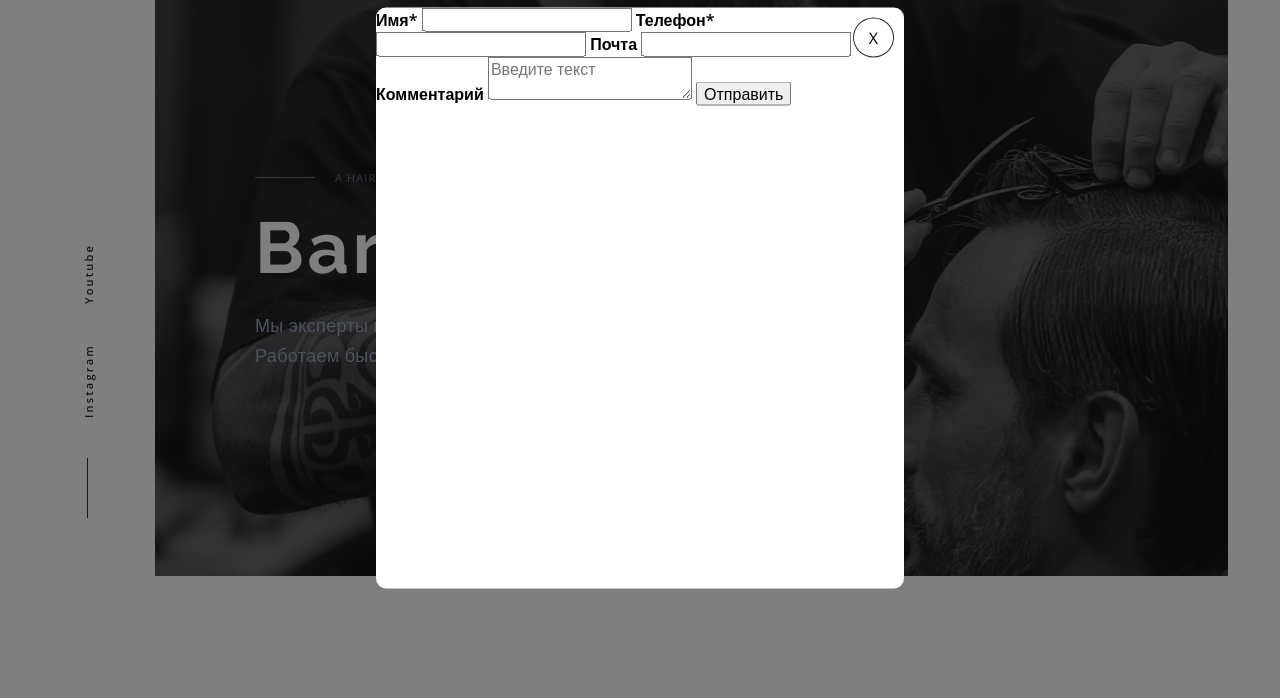
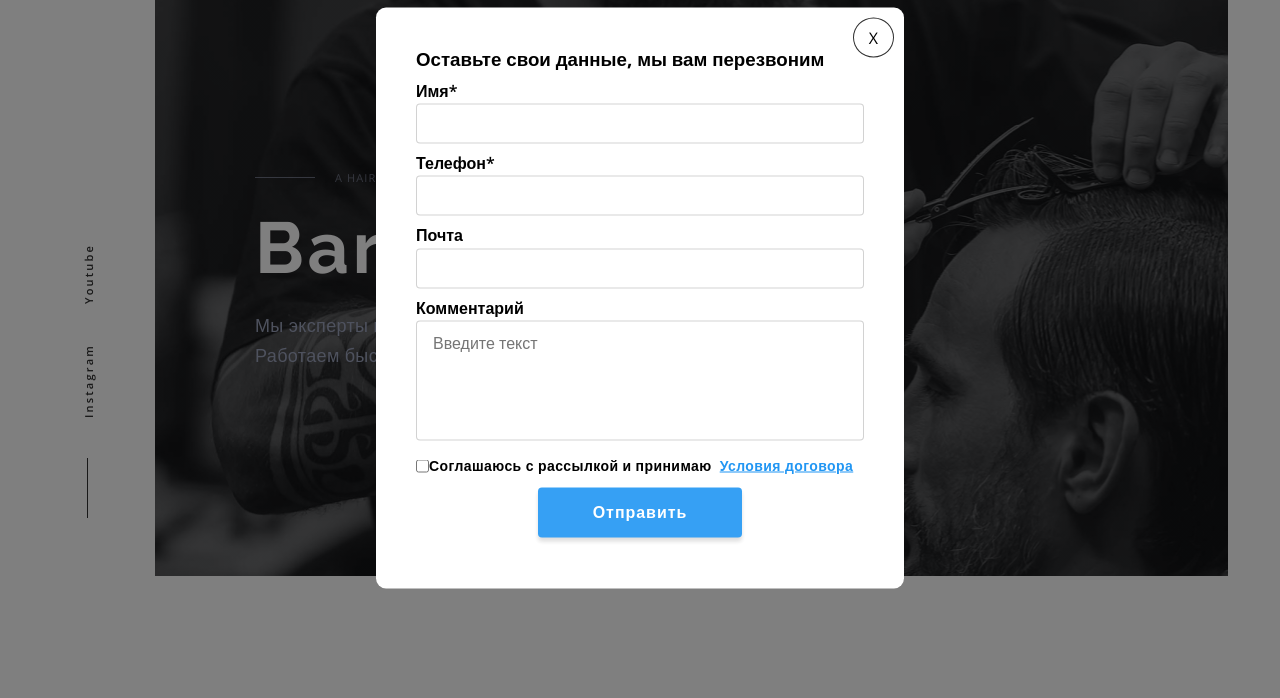
Before and after one commit to denis-tsibaev/Barbershop-lesson, a plain HTML site: page index.html in a window 1280 px wide. Shown: the part 102-800 px from the top of the page. Drawn offline with nearby package versions, Linux system fonts and the light colour scheme; a script that the page names is missing; files whose address does not match are found by name.

Commit message:
в процессе урока 2ч

```diff
--- a/css/style.css
+++ b/css/style.css
@@ -92,55 +92,6 @@ p {
 
 .description-dark {
   color: var(--description-dark);
-}
-
-.backdrop {
-  position: fixed;
-  top: 0;
-  left: 0;
-  width: 100%;
-  height: 100%;
-  background-color: rgba(0, 0, 0, 0.5);
-  opacity: 1;
-  transition: opacity 500ms;
-}
-
-.backdrop.is-hidden {
-  opacity: 0;
-  pointer-events: none;
-  visibility: hidden;
-}
-
-.backdrop .modal {
-  width: 528px;
-  height: 581px;
-  background-color: var(--white-color);
-  border-radius: 10px;
-  position: absolute;
-  left: 50%;
-  top: 50%;
-  transform: translate(-50%, -50%);
-  transition-duration: 500ms;
-}
-
-.modal-close-btn {
-  background-color: transparent;
-  border: 1px solid var(--font-dark-color);
-  padding: 10px 15px;
-  border-radius: 50%;
-
-  position: absolute;
-  top: 10px;
-  right: 10px;
-  cursor: pointer;
-
-  transition: background-color 250ms, color 500ms;
-}
-
-.modal-close-btn:hover,
-.modal-close-btn:focus {
-  background-color: var(--font-dark-color);
-  color: var(--white-color);
 }
 
 .list-no-style {
@@ -737,3 +688,123 @@ p {
 .footer a:active {
   color: var(--accent);
 }
+
+/* бэкдроп, модальное окно и форма */
+.backdrop {
+  position: fixed;
+  top: 0;
+  left: 0;
+  width: 100%;
+  height: 100%;
+  background-color: rgba(0, 0, 0, 0.5);
+  opacity: 1;
+  transition: opacity 500ms;
+}
+
+.backdrop.is-hidden {
+  opacity: 0;
+  pointer-events: none;
+  visibility: hidden;
+}
+
+.backdrop .modal {
+  width: 528px;
+  height: 581px;
+  background-color: var(--white-color);
+  border-radius: 10px;
+
+  padding: 40px;
+
+  position: absolute;
+  left: 50%;
+  top: 50%;
+  transform: translate(-50%, -50%);
+  transition-duration: 500ms;
+}
+
+.modal h3 {
+  margin-top: 0;
+  margin-bottom: 12px;
+}
+
+.modal-form {
+  display: flex;
+  flex-direction: column;
+}
+
+.modal-input,
+.modal-textarea {
+  /* display: block; */
+  width: 100%;
+  height: 40px;
+  margin-top: 4px;
+  border: 1px solid rgba(33, 33, 33, 0.2);
+  border-radius: 4px;
+}
+
+.modal-textarea {
+  height: 120px;
+  resize: none;
+  padding: 12px 16px;
+}
+
+.modal-form label {
+  padding-bottom: 10px;
+}
+
+/* кнопка внутри модалки */
+.modal-form-submit-btn {
+  outline: none;
+  border: none;
+  align-self: center;
+  font-weight: bold;
+  line-height: 1.87;
+  letter-spacing: 0.06em;
+
+  color: var(--white-color);
+  background-color: #2196f3;
+  box-shadow: 0px 4px 4px rgba(0, 0, 0, 0.15);
+  border-radius: 4px;
+  padding: 10px 55px;
+  opacity: 0.9;
+  transition: opacity 250ms linear;
+}
+
+.modal-form-submit-btn:hover {
+  opacity: 1;
+}
+
+/* Кнопка  открытия модального окна */
+.modal-close-btn {
+  background-color: transparent;
+  border: 1px solid var(--font-dark-color);
+  padding: 10px 15px;
+  border-radius: 50%;
+
+  position: absolute;
+  top: 10px;
+  right: 10px;
+  cursor: pointer;
+
+  transition: background-color 250ms, color 500ms;
+}
+
+.modal-close-btn:hover,
+.modal-close-btn:focus {
+  background-color: var(--font-dark-color);
+  color: var(--white-color);
+}
+
+.modal-form a {
+  color: #2196f3;
+  text-decoration: underline;
+}
+
+.label-chekbox {
+  display: flex;
+  align-items: center;
+
+  font-size: 14px;
+  line-height: 1.71;
+  letter-spacing: 0.03em;
+}
--- a/index.html
+++ b/index.html
@@ -385,6 +385,7 @@
 	<div class="backdrop" data-modal>
 		<div class="modal">
 			<button type="button" class="modal-close-btn" data-modal-close>X</button>
+			<h3>Оставьте свои данные, мы вам перезвоним</h3>
 
 			<form action="" class="modal-form">
 				<label>Имя*
@@ -404,7 +405,13 @@
 				<label>Комментарий
 					<textarea name="user-message" class="modal-textarea" placeholder="Введите текст"></textarea>
 				</label>
-				<button type="submit" class="modal-submit-btn">
+
+				<label class="label-chekbox">
+					<input type="checkbox" name="contract" value="accept" required>
+					Соглашаюсь с рассылкой и принимаю &nbsp<a href="">Условия договора</a>
+				</label>
+
+				<button type="submit" class="modal-form-submit-btn">
 					Отправить
 				</button>
 			</form>
```
